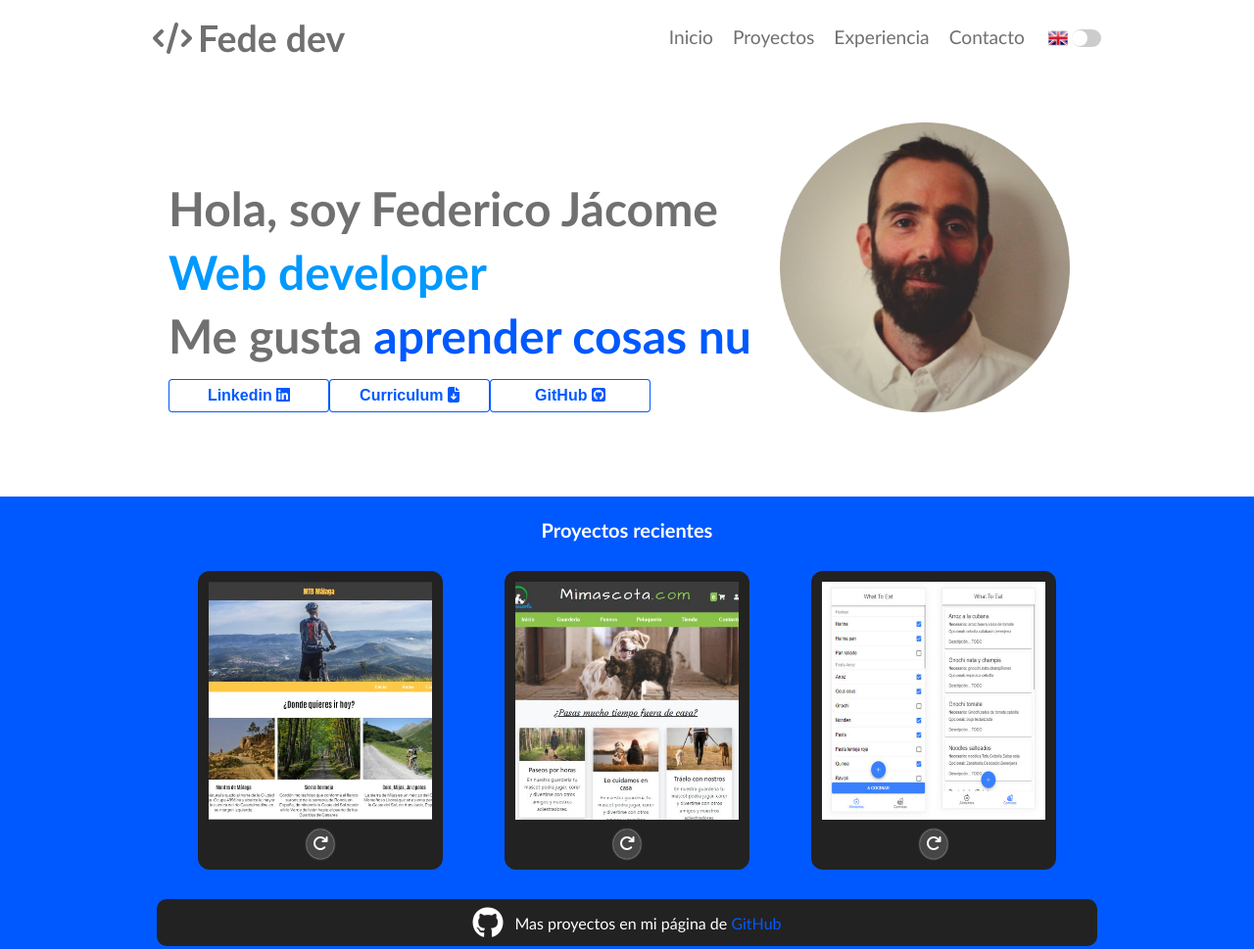
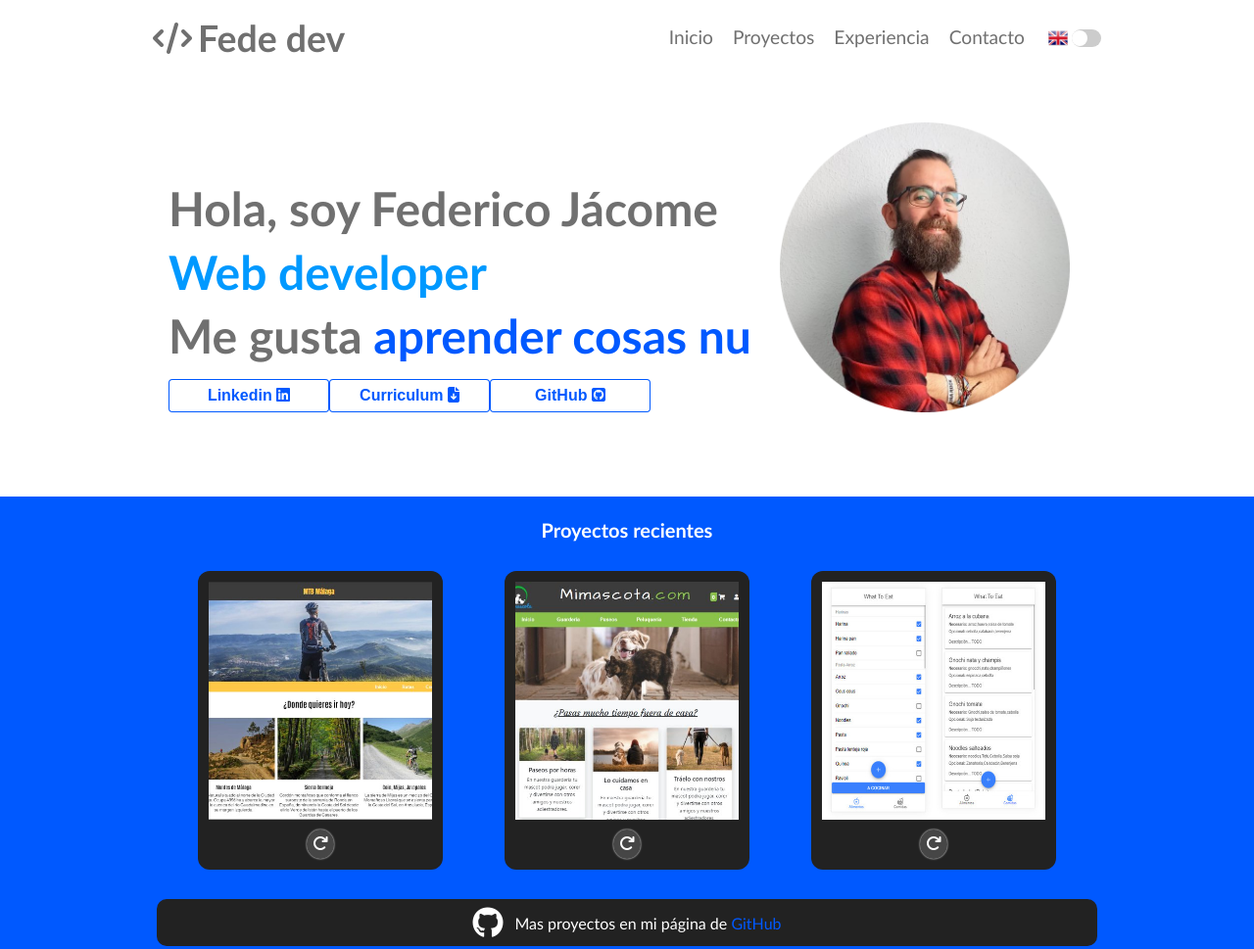
Before and after one commit to federocky/PersonalWeb, a plain HTML site: page index.html in a window 1280 px wide. Shown: the top 969 px of the page at 98% size. Drawn offline with Linux system fonts and the light colour scheme.

Commit message:
Add new photo

```diff
--- a/index.html
+++ b/index.html
@@ -59,7 +59,7 @@
         </div>
 
         <div id="img_banner">
-            <img src="img/banner_img.png" alt="banner_photo_federico_jacome">
+            <img src="img/profile_photo-circled.png" alt="banner_photo_federico_jacome">
         </div>
 
     </section>
```
Also changed, not shown: img/profile_photo-circled-inverse.jpg (added), img/profile_photo-circled.png (added).
